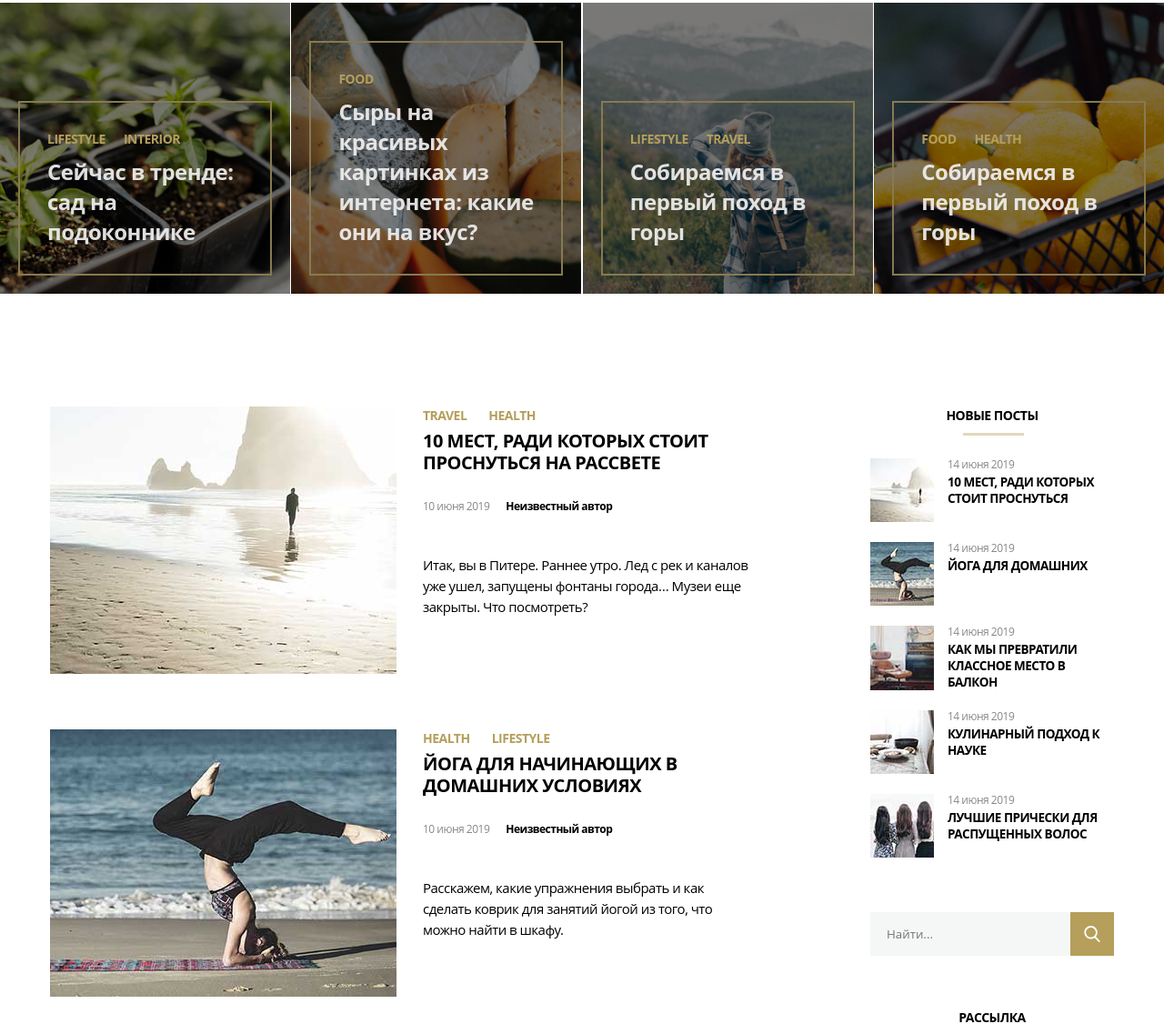
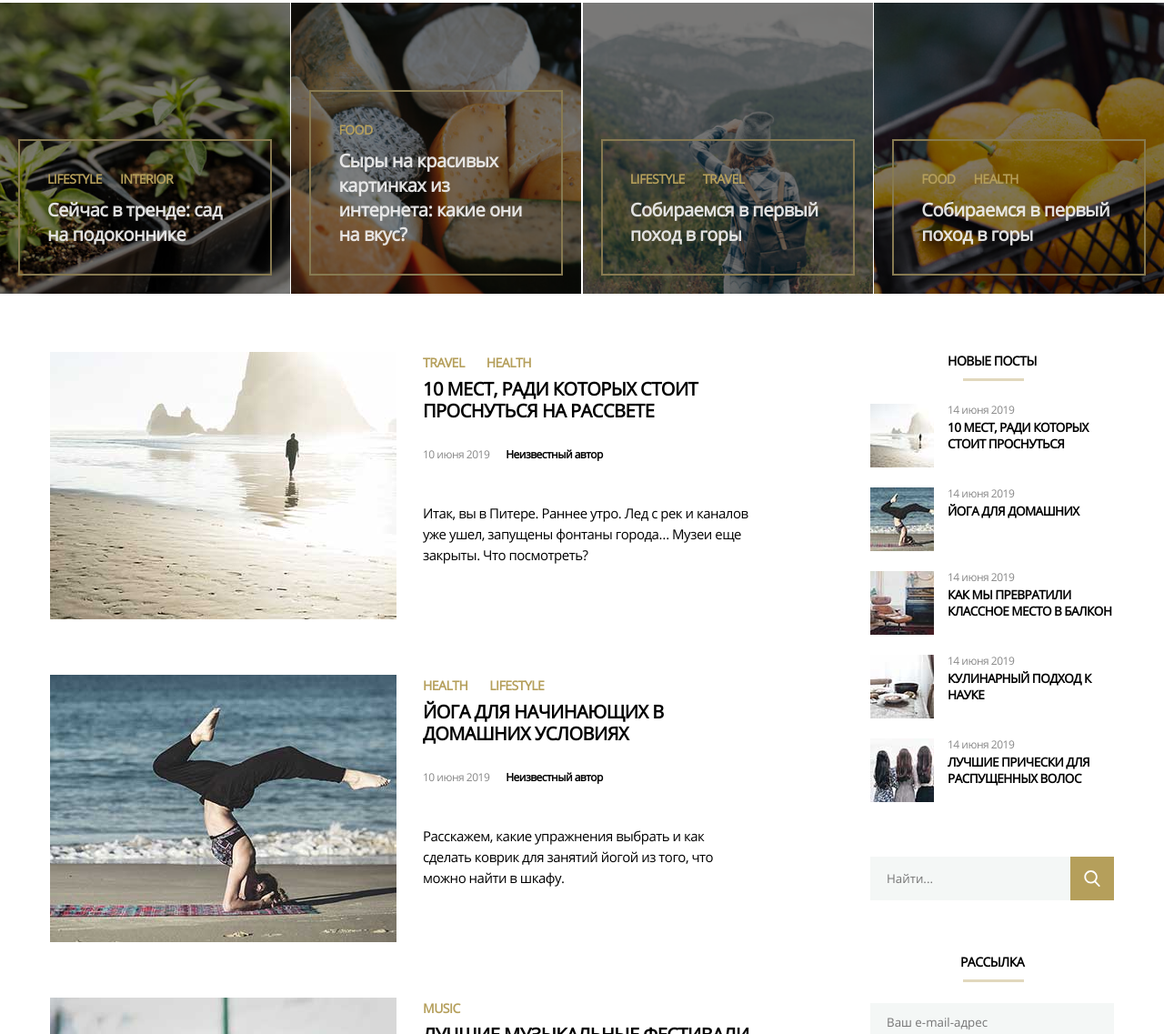
Before and after one commit to VladimirPegov/adaptive-diploma, a plain HTML site: page index.html in a window 1280 px wide. Shown: the part 582-1719 px from the top of the page at 91% size. Drawn offline with Linux system fonts and the light colour scheme.

Commit message:
Add files via upload

```diff
--- a/index.html
+++ b/index.html
@@ -48,59 +48,59 @@
         <div class="trend-list-section">
           <div class="section-content section-content-image">
             <div class="post-header">
-              <div class="post-header-tags">
-                <div class="header-tag">
-                  Lifestyle
-                </div>
-                <div class="header-tag">
-                  Interior
-                </div>
-              </div>
-              <h2 class="post-header-value">
+              <ul class="post-header-tags">
+                <li class="header-tag">
+                  <a class="header-tag-link" href="#0">Lifestyle</a>
+                </li>
+                <li class="header-tag">
+                  <a class="header-tag-link" href="#0">Interior</a>
+                </li>
+              </ul>
+              <h4 class="post-header-value">
                 <a>Сейчас в тренде: сад на подоконнике</a>
-              </h2>
+              </h4>
             </div>
           </div>
           <div class="section-content section-content-image">
             <div class="post-header">
-              <div class="post-header-tags">
-                <div class="header-tag">
-                  Food
-                </div>
-              </div>
-              <h2 class="post-header-value">
+              <ul class="post-header-tags">
+                <li class="header-tag">
+                  <a class="header-tag-link" href="#0">Food</a>
+                </li>
+              </ul>
+              <h4 class="post-header-value">
                 <a>Cыры на красивых картинках из интернета: какие они на вкус?</a>
-              </h2>
+              </h4>
             </div>
           </div>
           <div class="section-content section-content-image">
             <div class="post-header">
-              <div class="post-header-tags">
-                <div class="header-tag">
-                  Lifestyle
-                </div>
-                <div class="header-tag">
-                  Travel
-                </div>
-              </div>
-              <h2 class="post-header-value">
+              <ul class="post-header-tags">
+                <li class="header-tag">
+                  <a class="header-tag-link" href="#0">Lifestyle</a>
+                </li>
+                <li class="header-tag">
+                  <a class="header-tag-link" href="#0">Travel</a>
+                </li>
+              </ul>
+              <h4 class="post-header-value">
                 <a>Собираемся в первый поход в горы</a>
-              </h2>
+              </h4>
             </div>
           </div>
           <div class="section-content section-content-image">
             <div class="post-header">
-              <div class="post-header-tags">
-                <div class="header-tag">
-                  Food
-                </div>
-                <div class="header-tag">
-                  Health
-                </div>
-              </div>
-              <h2 class="post-header-value">
+              <ul class="post-header-tags">
+                <li class="header-tag">
+                  <a class="header-tag-link" href="#0">Food</a>
+                </li>
+                <li class="header-tag">
+                  <a class="header-tag-link" href="#0">Health</a>
+                </li>
+              </ul>
+              <h4 class="post-header-value">
                 <a>Cобираемся в первый поход в горы</a>
-              </h2>
+              </h4>
             </div>
           </div>
         </div>
@@ -111,14 +111,14 @@
             <img src="img/last-post1.jpg">
             <div class="note-range">
               <div class="note-range-header">
-                <div class="tags-header">
-                  <div class="tag">
-                    Travel
-                  </div>
-                  <div class="tag">
-                    Health
-                  </div>
-                </div>
+                <ul class="tags-header">
+                  <li class="tag">
+                    <a class="tag-link" href="#0">Travel</a>
+                  </li>
+                  <li class="tag">
+                    <a class="tag-link" href="#0">Health</a>
+                  </li>
+                </ul>
                 <h2>
                   <a class="name-note-range-header" href="#0">10 мест, ради которых стоит проснуться на рассвете</a>
                 </h2>
@@ -138,14 +138,14 @@
             <img src="img/last-post2.jpg">
             <div class="note-range">
               <div class="note-range-header">
-                <div class="tags-header">
-                  <div class="tag">
-                    Health
-                  </div>
-                  <div class="tag">
-                    Lifestyle
-                  </div>
-                </div>
+                <ul class="tags-header">
+                  <li class="tag">
+                    <a class="tag-link" href="#0">Health</a>
+                  </li>
+                  <li class="tag">
+                    <a class="tag-link" href="#0">Lifestyle</a>
+                  </li>
+                </ul>
                 <h2>
                   <a class="name-note-range-header" href="#0">Йога для начинающих в домашних условиях</a>
                 </h2>
@@ -165,11 +165,11 @@
             <img src="img/last-post3.jpg">
             <div class="note-range">
               <div class="note-range-header">
-                <div class="tags-header">
-                  <div class="tag">
-                    Music
-                  </div>
-                </div>
+                <ul class="tags-header">
+                  <li class="tag">
+                    <a class="tag-link" href="#0">Music</a>
+                  </li>
+                </ul>
                 <h2>
                   <a class="name-note-range-header" href="#0">Лучшие музыкальные фестивали этого лета</a>
                 </h2>
@@ -190,14 +190,14 @@
             <img src="img/last-post4.jpg">
             <div class="note-range">
               <div class="note-range-header">
-                <div class="tags-header">
-                  <div class="tag">
-                    Lifestyle
-                  </div>
-                  <div class="tag">
-                    Food
-                  </div>
-                </div>
+                <ul class="tags-header">
+                  <li class="tag">
+                    <a class="tag-link" href="#0">Lifestyle</a>
+                  </li>
+                  <li class="tag">
+                    <a class="tag-link" href="#0">Food</a>
+                  </li>
+                </ul>
                 <h2>
                   <a class="name-note-range-header" href="#0">Наукоёмкий подход к кулинарии</a>
                 </h2>
@@ -217,17 +217,17 @@
             <img src="img/last-post5.jpg">
             <div class="note-range">
               <div class="note-range-header">
-                <div class="tags-header">
-                  <div class="tag">
-                    Lifestyle
-                  </div>
-                  <div class="tag">
-                    Interior
-                  </div>
-                  <div class="tag">
-                    Art
-                  </div>
-                </div>
+                <ul class="tags-header">
+                  <li class="tag">
+                    <a class="tag-link" href="#0">Lifestyle</a>
+                  </li>
+                  <li class="tag">
+                    <a class="tag-link" href="#0">Interior</a>
+                  </li>
+                  <li class="tag">
+                    <a class="tag-link" href="#0">Art</a>
+                  </li>
+                </ul>
                 <h2>
                   <a class="name-note-range-header" href="#0">делаем модные принты на подушках для интерьера </a>
                 </h2>
@@ -247,14 +247,14 @@
             <img src="img/last-post4.jpg">
             <div class="note-range">
               <div class="note-range-header">
-                <div class="tags-header">
-                  <div class="tag">
-                    Travel
-                  </div>
-                  <div class="tag">
-                    Lifestyle
-                  </div>
-                </div>
+                <ul class="tags-header">
+                  <li class="tag">
+                    <a class="tag-link" href="#0">Travel</a>
+                  </li>
+                  <li class="tag">
+                    <a class="tag-link" href="#0">Lifestyle</a>
+                  </li>
+                </ul>
                 <h2>
                   <a class="name-note-range-header" href="#0">Как первый раз отправиться в горы?</a>
                 </h2>
@@ -274,14 +274,14 @@
             <img src="img/last-post4.jpg">
             <div class="note-range">
               <div class="note-range-header">
-                <div class="tags-header">
-                  <div class="tag">
-                    Lifestyle
-                  </div>
-                  <div class="tag">
-                    Food
-                  </div>
-                </div>
+                <ul class="tags-header">
+                  <li class="tag">
+                    <a class="tag-link" href="#0">Lifestyle</a>
+                  </li>
+                  <li class="tag">
+                    <a class="tag-link" href="#0">Food</a>
+                  </li>
+                </ul>
                 <h2>
                   <a class="name-note-range-header" href="#0">Наукоёмкий подход к кулинарии</a>
                 </h2>
--- a/styles/style.css
+++ b/styles/style.css
@@ -8,8 +8,26 @@
 body {
   margin: 0;
   padding: 0;
-  font-family: Open Sans, sans-serif;
+  font-family: "OpenSans-Regular";
   letter-spacing: -0.5px;
+}
+
+@font-face {
+  font-family: "OpenSans-Regular";
+  src: local("OpenSans-Regular"), url(../fonts/OpenSans-Regular.ttf) format(ttf);
+  src: local("OpenSans-Regular"), url(../fonts/OpenSans-Regular.woff) format(woff);
+  src: local("OpenSans-Regular"), url(../fonts/OpenSans-Regular.woff2) format(woff2);
+  font-weight: 400;
+  font-style: normal;
+}
+
+@font-face {
+  font-family: "OpenSans-Bold";
+  src: local("OpenSans-Bold"), url(../fonts/OpenSans-Bold.ttf) format(ttf);
+  src: local("OpenSans-Bold"), url(../fonts/OpenSans-Bold.woff) format(woff);
+  src: local("OpenSans-Bold"), url(../fonts/OpenSans-Bold.woff2) format(woff2);
+  font-weight: 700;
+  font-style: normal;
 }
 
 /*body::after {
@@ -138,8 +156,6 @@ body {
   width: 1200px;
   margin-left: auto;
   margin-right: auto;
-  padding-top: 60px;
-  padding-bottom: 60px;
   padding-left: 15px;
   padding-right: 15px;
 }
@@ -197,7 +213,7 @@ body {
   padding: 20px;
   z-index: 1;
   background-image: url('../img/trend1.jpg');
-  max-width: 24.9%;
+  width: 24.9%;
 }
 
 @media (min-width: 2100px) {
@@ -253,9 +269,19 @@ body {
 }
 
 .post-header-tags {
+  list-style: none;
+  padding: 0;
+  margin-top: 0;
+  margin-bottom: 0;
   display: flex;
   flex-wrap: wrap;
+}
 
+.post-header > h4 {
+  font-size: 1.5em;
+}
+
+.header-tag-link {
   font-family: inherit;
   font-size: 14px;
   font-weight: bold;
@@ -263,15 +289,16 @@ body {
   text-transform: uppercase;
 }
 
-.post-header > h2 {
+.header-tag:nth-child(n+2) {
+  margin-left: 20px;
+
+}
+
+.post-header-value > a {
   display: block;
   color: #eeee;
   margin-top: 10px;
-}
-
-.header-tag:nth-child(n+2) {
-  margin-left: 20px;
-
+  font-size: 20px;
 }
 
 .main-content {
@@ -305,21 +332,25 @@ body {
 }
 
 .tags-header {
+  list-style: none;
+  padding: 0;
+  margin-top: 0;
+  margin-bottom: 0;
   display: flex;
   flex-wrap: wrap;
-  justify-content: start;
+  margin-bottom: 7px;
+}
 
+.tag:nth-child(n+2) {
+  margin-left: 24px;
+}
+
+.tag-link {
   font-family: inherit;
   font-size: 14px;
   font-weight: bold;
   color: #b59f5b;
   text-transform: uppercase;
-
-  margin-bottom: 7px;
-}
-
-.tag:nth-child(n+2) {
-  margin-left: 24px;
 }
 
 .name-note-range-header {
@@ -626,9 +657,11 @@ body {
   margin: 0 auto;
   margin-top: 60px;
   margin-bottom: 65px;
-  max-width: 1170px;
+  width: 1200px;
   margin: 0 auto;
   padding: 0 15px 0;
+
+  box-sizing: border-box;
 }
 
 .page-title {
@@ -741,6 +774,7 @@ body {
 
 .product-price {
   font-family: "OpenSans-Bold", Arial, sans-serif;
+  font-weight: bold;
 }
 
 .old-price {
```
